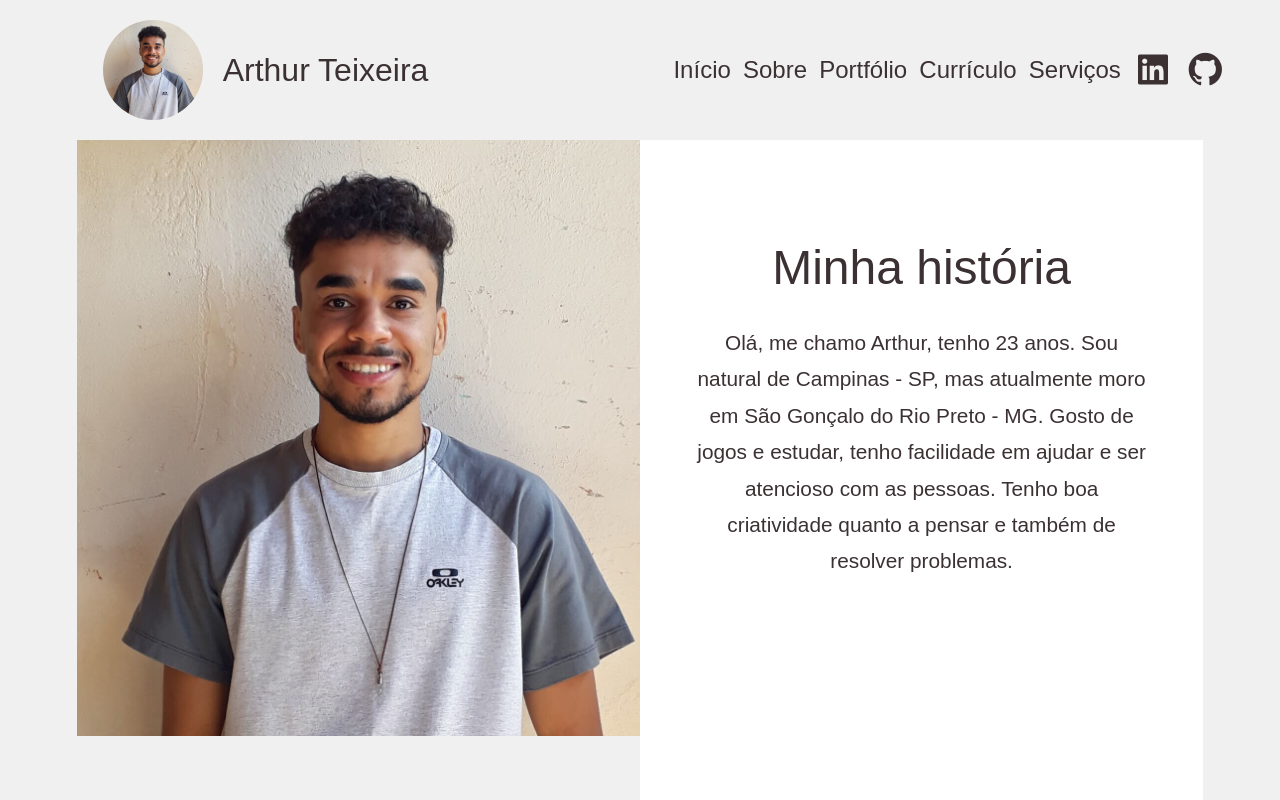
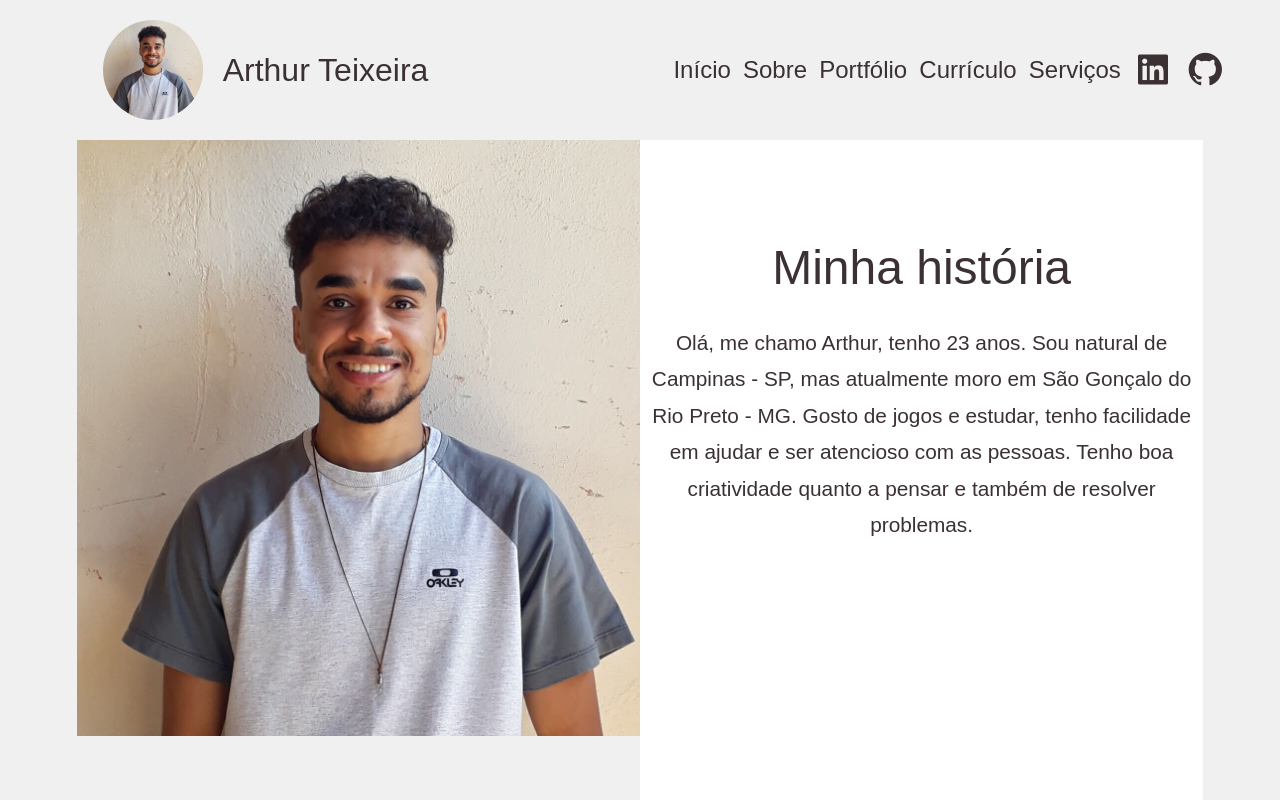
Before and after one commit to TuzinF5/arthur-teixeira-portfolio, a React (Create React App) app: page /about in a window 1280 px wide. Shown: the top 800 px of the page. Built offline with nearby package versions, Linux system fonts and the light colour scheme; a web font is replaced by a local one.

Commit message:
Fazendo com que o componente receba tag e className

```diff
--- a/src/components/RevealMe.js
+++ b/src/components/RevealMe.js
@@ -11,20 +11,28 @@ export default class RevealMe extends React.Component {
   }
 
   render() {
-    const { children } = this.props;
+    const { children, tag, style } = this.props;
+    const CustomTag = `${tag}`;
+    const customClassName = `load-hidden ${style}`;
     return (
-      <div
-        className="load-hidden"
+      <CustomTag
+        className={ customClassName }
         ref={ (c) => {
           this.box = c;
         } }
       >
         {children}
-      </div>
+      </CustomTag>
     );
   }
 }
 
+RevealMe.defaultProps = {
+  style: '',
+};
+
 RevealMe.propTypes = {
   children: PropTypes.node.isRequired,
+  tag: PropTypes.string.isRequired,
+  style: PropTypes.string,
 };
```
